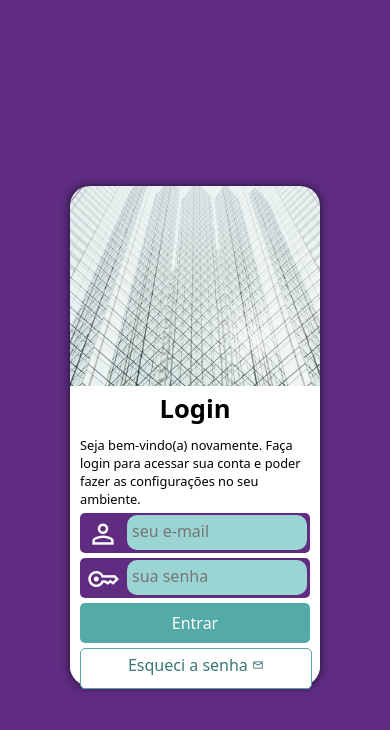
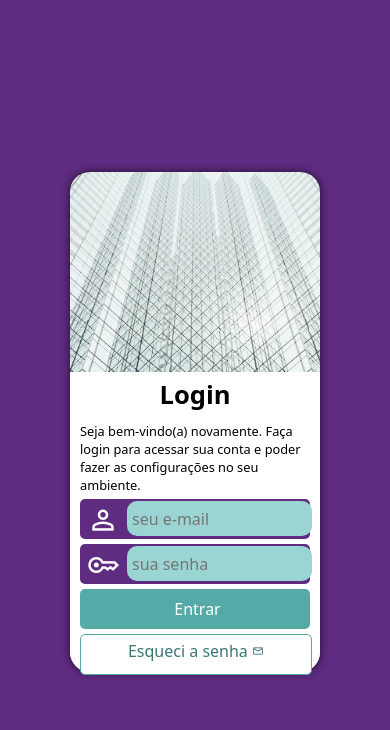
Before and after one commit to marioander/projeto-login, a PHP site: page / in a window 390 px wide. Shown: the top 730 px of the page. Run offline with PHP 8.4, Linux system fonts and the light colour scheme.

Commit message:
Ajustes finos versão mobile

```diff
--- a/estilos/style.css
+++ b/estilos/style.css
@@ -28,10 +28,11 @@ main > p {
 }
 
 iframe {
-    position: relative;
-    top: 22vh;
-    display: block;
-    margin: auto;
+    position: absolute;
+    top: 50%;
+    margin-top: -250px;
+    left: 50%;
+    margin-left: -125px;
     width: 250px;
     height: 500px;
     border-radius: 20px;
@@ -39,10 +40,10 @@ iframe {
 }
 
 main {
-    top: 22vh;
     position: absolute;
+    top: 50%;
+    margin-top: -50px;
     left: 50%;
-    margin-top: 200px;
     margin-left: -125px;
     width: 250px;
     height: 300px;
@@ -70,6 +71,8 @@ input {
     margin-top: 2px;
     width: 180px;
     position: absolute;
+    font-size: 16px;
+    padding-left: 5px;
 }
 
 input:focus {
@@ -92,11 +95,6 @@ input:focus {
     padding-left: 5px;
     border-radius: 5px;
     height: 40px;
-}
-
-::placeholder { /* Estilo para todos os navegadores */
-    font-size: 16px;
-    padding-left: 5px;
 }
 
 
```
